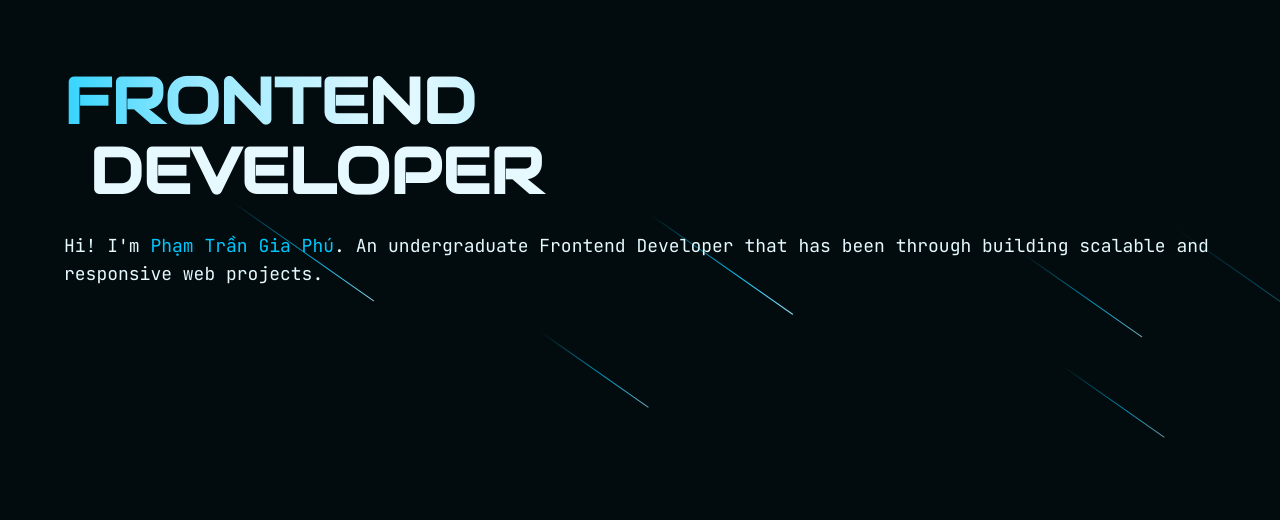
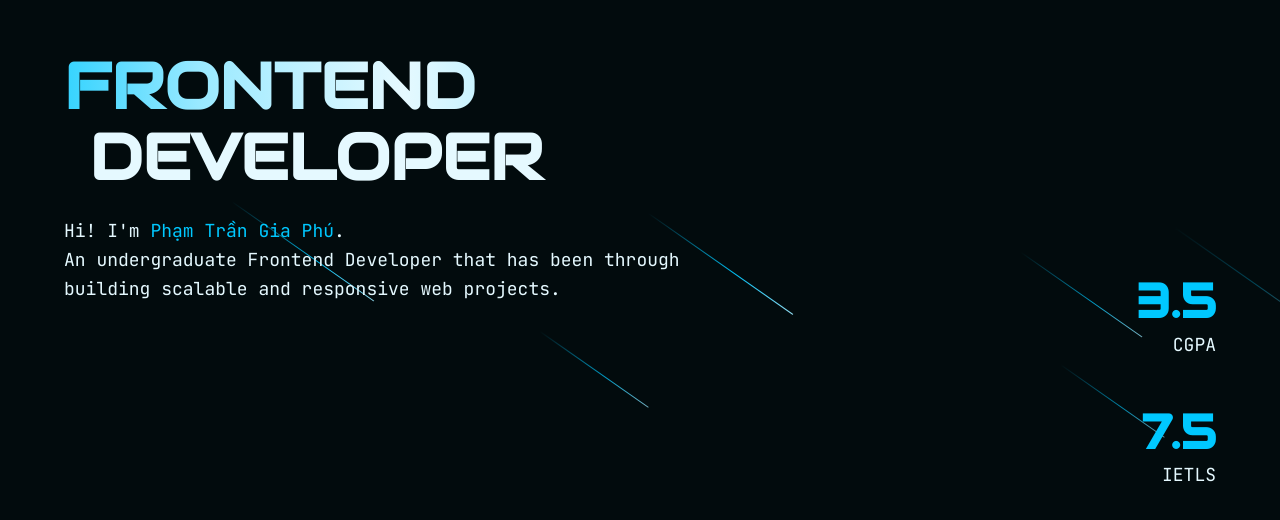
Before and after one commit to bigphu/portfolio, a React (Vite) app: page / in a window 1280 px wide. Shown: the part 214-734 px from the top of the page. Built offline with nearby package versions, Linux system fonts and the light colour scheme.

Commit message:
added StatBox to Banner

```diff
--- a/src/pages/banner/Banner.css
+++ b/src/pages/banner/Banner.css
@@ -1,23 +1,28 @@
+.banner-layout {
+  display: flex;
+  flex: 1;
+  flex-direction: column;
+  justify-content: center;
+  position: relative;
+}
+
+.banner-content {
+  /* flex: 5; */
+  width: 100%;
+  display: flex;
+  flex-direction: column;
+  justify-content: center;
+  align-items: flex-start;
+}
+
+@media (min-width: 768px) {
+  .banner-content {
+    width: 60%;
+  }
+}
+
 .gradient-title {
   display: inline-block;
-
-  background-image: linear-gradient(
-    90deg,
-    var(--clr-primary),
-    var(--clr-accent),
-    var(--clr-text),
-    var(--clr-accent),
-    var(--clr-primary)
-  );
-
-  background-size: 200% auto;
-
-  color: transparent;
-  -webkit-background-clip: text;
-  background-clip: text;
-  background-repeat: repeat;
-
-  animation: gradient-pan 6s linear infinite both;
 }
 
 @keyframes gradient-pan {
@@ -30,7 +35,7 @@
 }
 
 .gradient-title ~ span {
-  margin-left: 1.6rem;
+  margin-left: clamp(0rem, 2vw, 1.6rem);
 }
 
 .banner-description {
@@ -40,3 +45,17 @@
 .my-name {
   color: var(--clr-primary);
 }
+
+.banner-stat {
+  position: absolute;
+  left: 0%;
+  right: 0%;
+  bottom: 10%;
+}
+
+@media (min-width: 768px) {
+  .banner-stat {
+    left: auto;
+    right: 1.5rem;
+  }
+}
--- a/src/pages/banner/Banner.tsx
+++ b/src/pages/banner/Banner.tsx
@@ -1,12 +1,14 @@
 import type { JSX } from "react";
+import { StatBox } from "@/components";
 import "./Banner.css";
 
 const Banner = (): JSX.Element => {
   return (
     <section className="full-screen-section">
-      <div className="container">
+      <div className="container banner-layout">
+        <div className="banner-content">
           <h1>
-          <span className="gradient-title">FRONTEND</span>
+            <span className="gradient-title gradient-text">FRONTEND</span>
             <br></br>
             <span className="developer">DEVELOPER</span>
           </h1>
@@ -16,10 +18,17 @@ const Banner = (): JSX.Element => {
               <span className="my-name">
                   Phạm Trần Gia Phú
               </span>
-            . An undergraduate Frontend Developer that
+              .
+              <br></br>
+              An undergraduate Frontend Developer that
               has been through building scalable and
               responsive web projects.
           </p>
+        </div>
+
+        <div className="banner-stat">
+          <StatBox items={ [{ desc: "CGPA", stat: "3.5" }, { desc: "IETLS", stat: "7.5" }] }/>
+        </div>
       </div>
     </section>
   )
```
Lines whose indentation alone changed are shown as unchanged.
